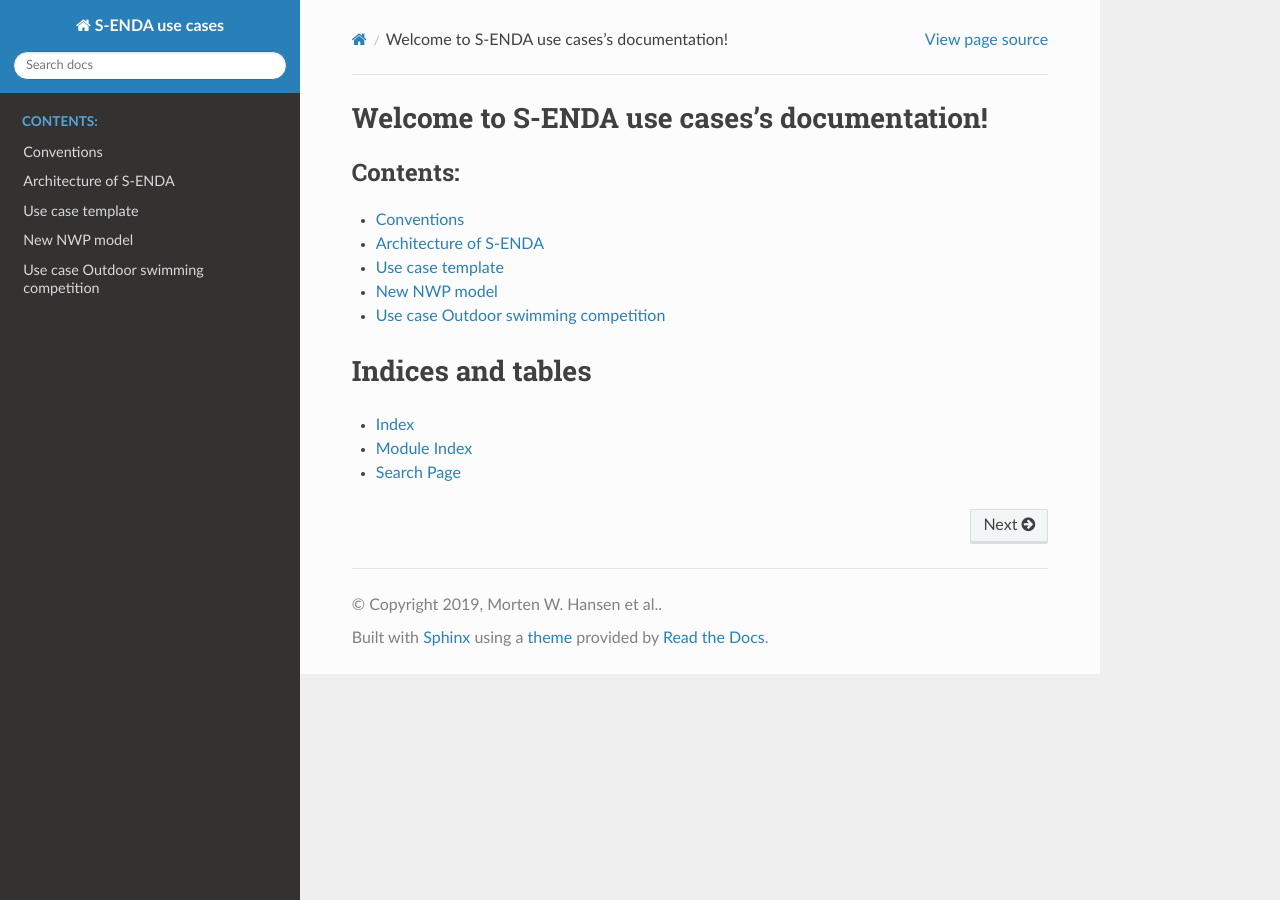
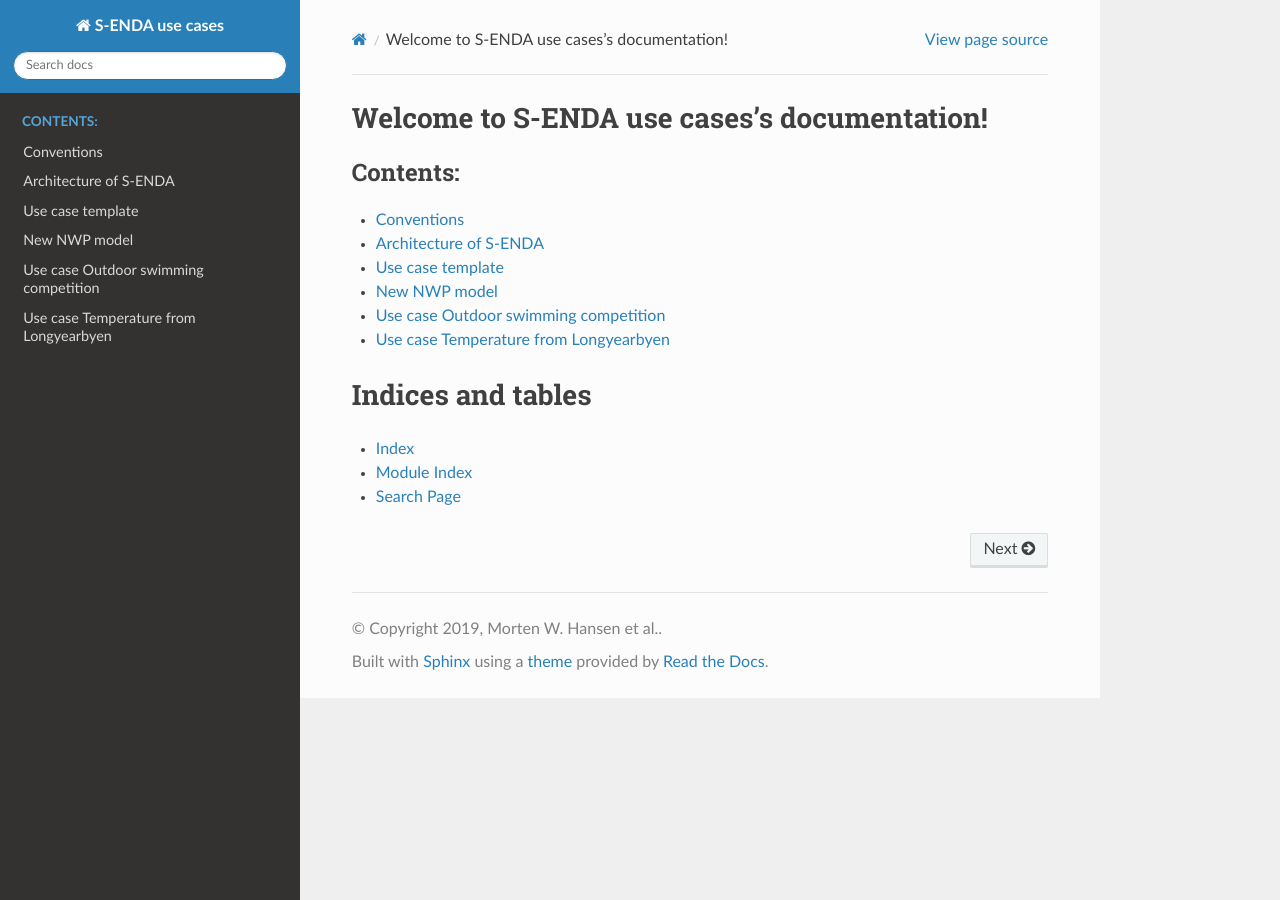
Before and after one commit to metno/S-ENDA-documentation, a Sphinx documentation site: the page built from source/index.rst, in a window 1280 px wide. Built offline with Sphinx 7.4.7 and the Read the Docs theme 2.0.0, drawn with Linux system fonts in a browser that asks for light colours.

Commit message:
updated with use_case_longyear_temp

```diff
--- a/source/index.rst
+++ b/source/index.rst
@@ -15,6 +15,7 @@ Welcome to S-ENDA use cases's documentation!
    use_case_template
    new_nwp_model
    use_case_swimming_comp
+   use_case_longyear_temp
 
 
 Indices and tables
```
